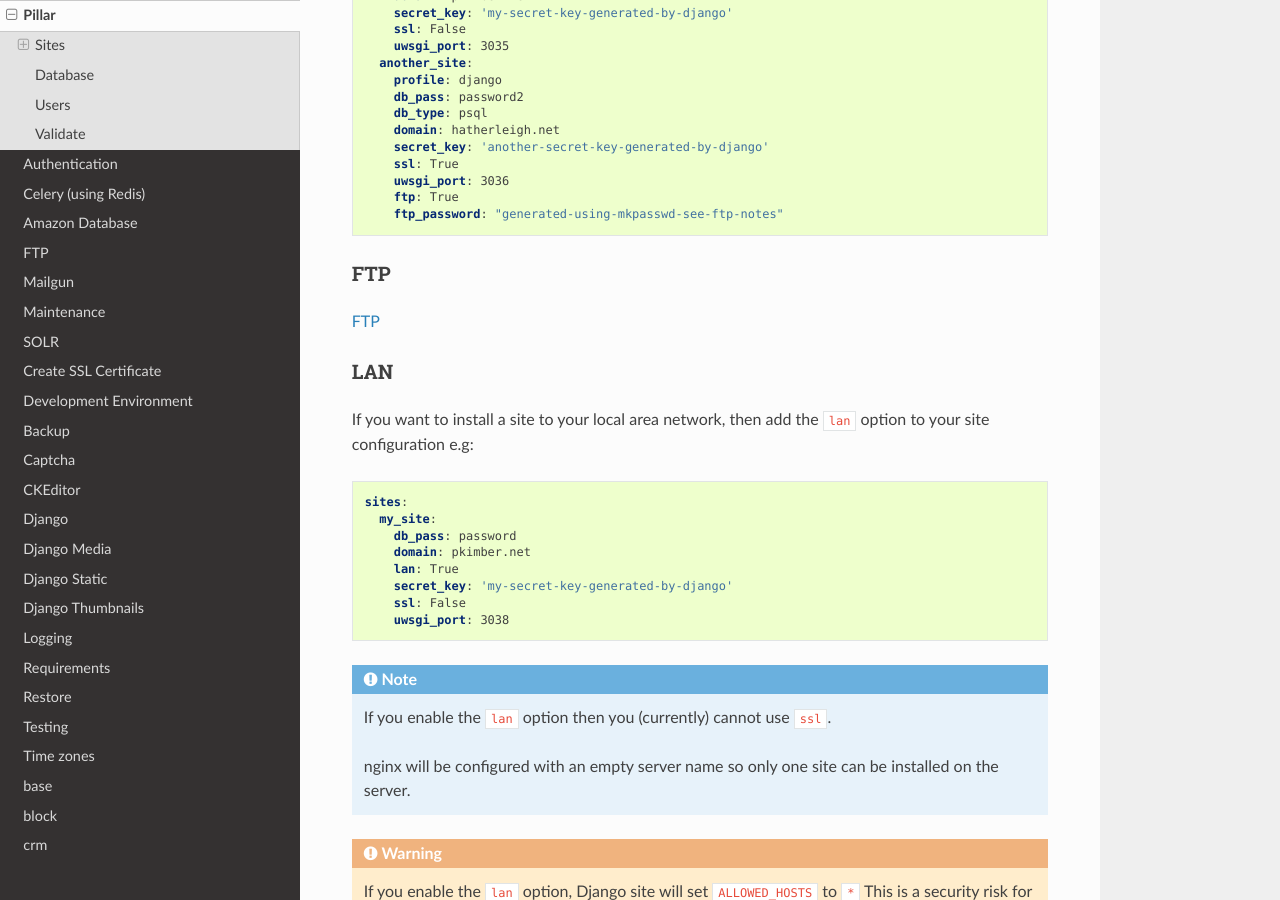
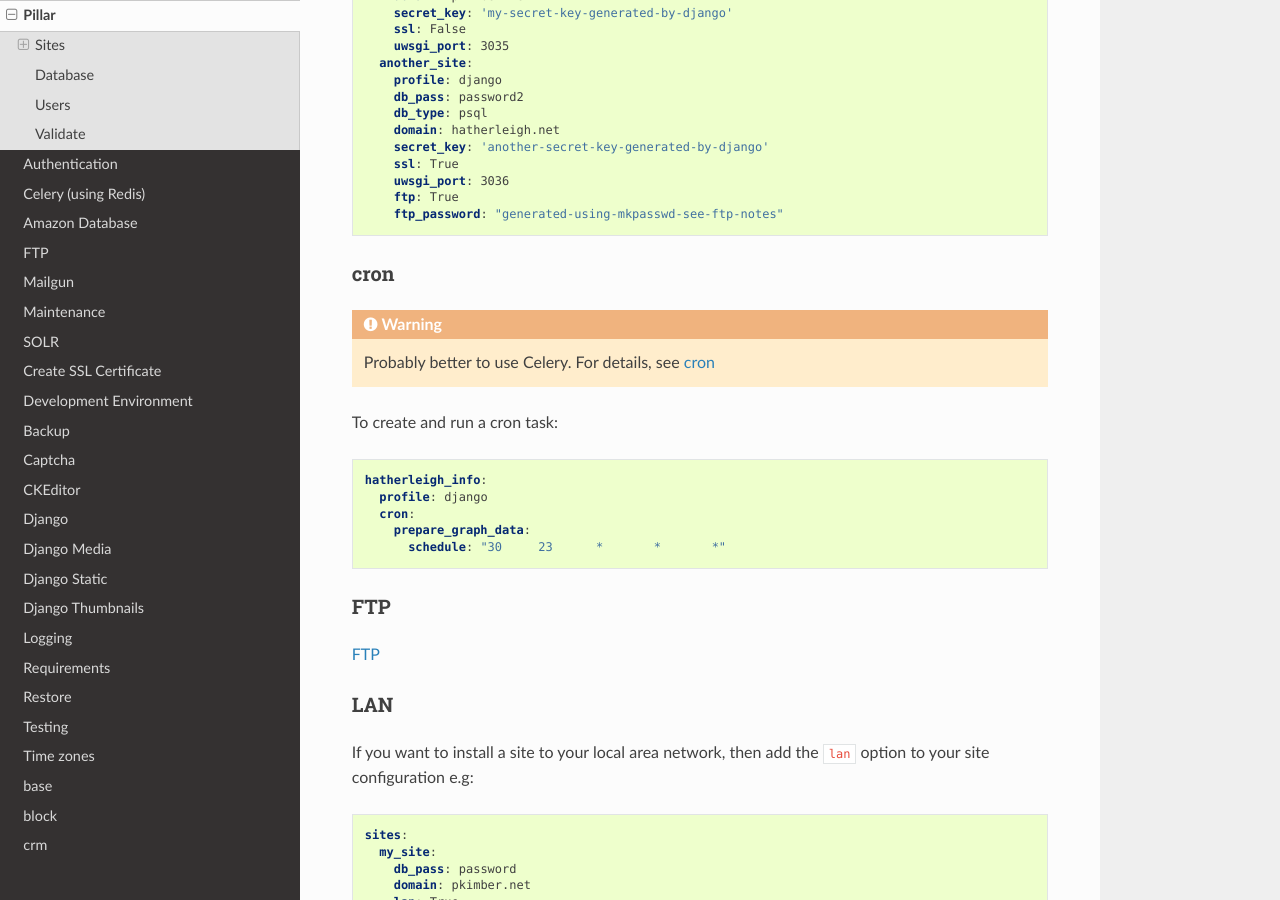
Before and after one commit to pkimber/old-docs-migrated-to-gitlab, a Sphinx documentation site: the page built from source/salt-pillar.rst, in a window 1280 px wide and 900 px high, scrolled down 524 px. Built offline with Sphinx 7.4.7 and the Read the Docs theme 2.0.0, drawn with Linux system fonts in a browser that asks for light colours.

Commit message:
celery cron

```diff
--- a/source/celery.rst
+++ b/source/celery.rst
@@ -70,6 +70,8 @@ To add this task to the queue::
   from .tasks import my_task
   my_task.delay()
 
+.. _celery_cron:
+
 cron
 ====
 
--- a/source/salt-pillar.rst
+++ b/source/salt-pillar.rst
@@ -34,6 +34,20 @@ details of the sites to be deployed onto this server e.g::
       uwsgi_port: 3036
       ftp: True
       ftp_password: "generated-using-mkpasswd-see-ftp-notes"
+
+cron
+----
+
+.. warning:: Probably better to use Celery.  For details, see
+             :ref:`celery_cron`
+
+To create and run a cron task::
+
+  hatherleigh_info:
+    profile: django
+    cron:
+      prepare_graph_data:
+        schedule: "30     23      *       *       *"
 
 FTP
 ---
```
